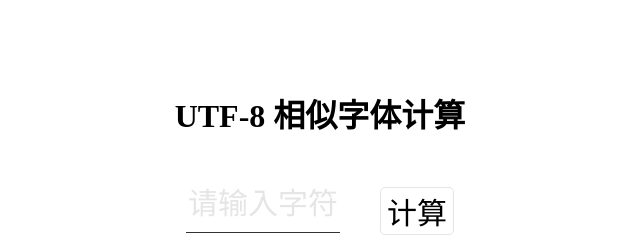
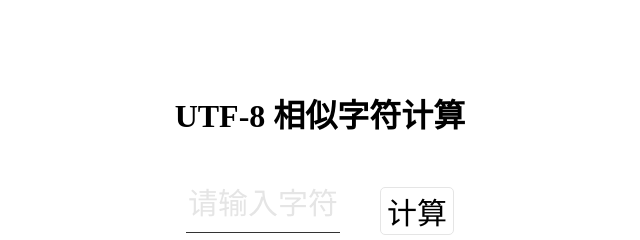
Before and after one commit to manakanemu/SimilarCharacters, a plain HTML site: page index.html in a window 1280 px wide. Shown: the full height of the page, 320-960 px from the left. Drawn offline with Linux system fonts and the light colour scheme.

Commit message:
Update index.html

```diff
--- a/index.html
+++ b/index.html
@@ -3,6 +3,7 @@
 
 <head>
     <meta http-equiv="Content-Type" content="text/html; charset=utf-8" />
+    <title>UTF-8 相似字符计算</title>
     <style>
         html,
         body {
@@ -158,7 +159,7 @@
 
 <body>
     <div id="container">
-        <div id="title">UTF-8 相似字体计算</div>
+        <div id="title">UTF-8 相似字符计算</div>
         <form id="search-container">
             <input type="text" id="search-input" placeholder="请输入字符">
             <button id="search-button" type="submit">计算</button>
```
